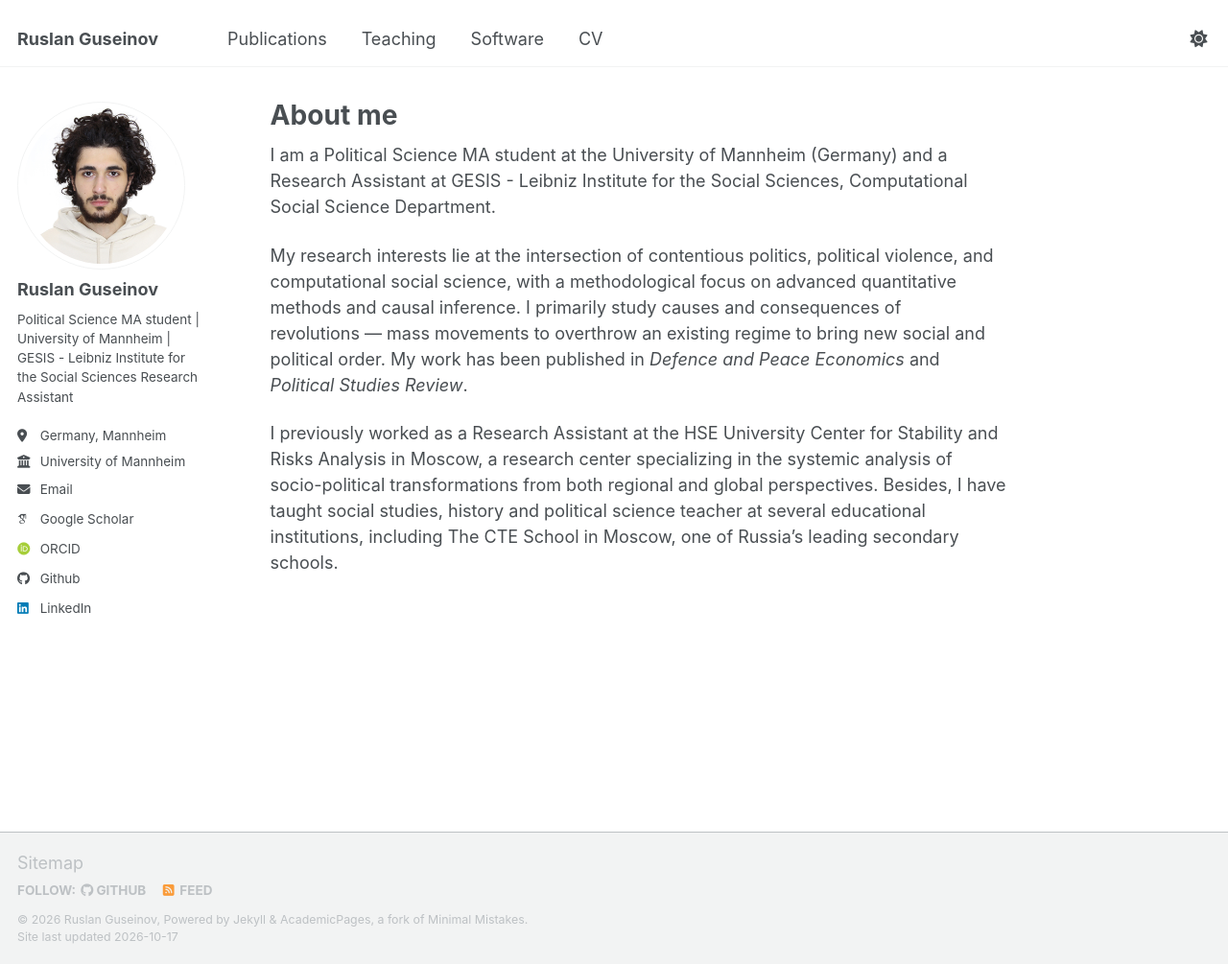
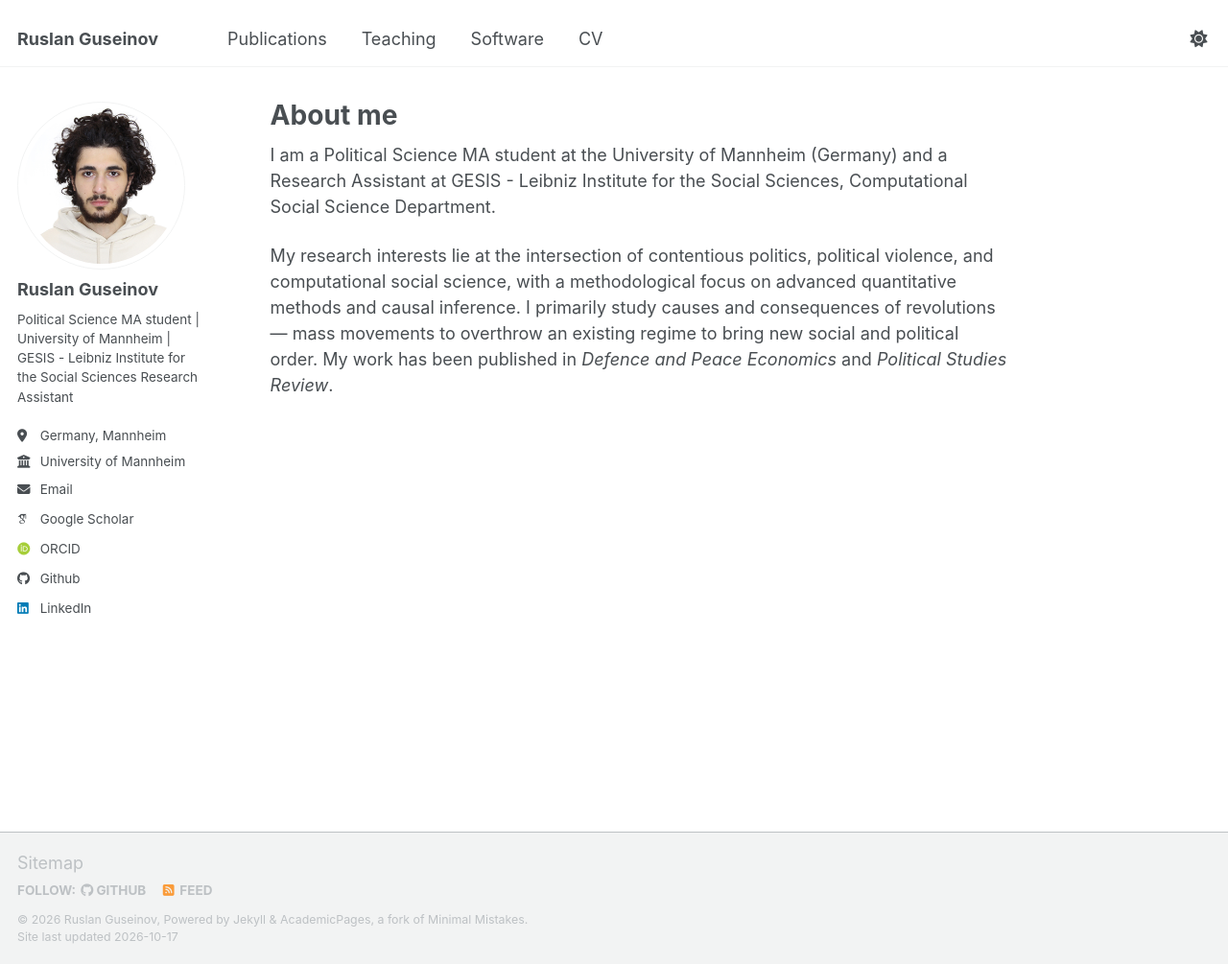
Before and after one commit to rguseinov/rguseinov.github.io, a Jekyll site: the page built from _pages/about.md, in a window 1280 px wide and 1005 px high. Shown: the whole window at 96% size. Built offline with Jekyll 4.4.1, drawn with Linux system fonts in a browser that asks for light colours; some web fonts are replaced.

Commit message:
Update about.md

```diff
--- a/_pages/about.md
+++ b/_pages/about.md
@@ -8,6 +8,4 @@ redirect_from:
 ---
 I am a Political Science MA student at the University of Mannheim (Germany) and a Research Assistant at GESIS - Leibniz Institute for the Social Sciences, Computational Social Science Department.
 
-My research interests lie at the intersection of contentious politics, political violence, and computational social science, with a methodological focus on advanced quantitative methods and causal inference. I primarily study causes and consequences of revolutions — mass movements to overthrow an existing regime to bring new social and political order. My work has been published in _Defence and Peace Economics_ and _Political Studies Review_.
-
-I previously worked as a Research Assistant at the HSE University Center for Stability and Risks Analysis in Moscow, a research center specializing in the systemic analysis of socio-political transformations from both regional and global perspectives. Besides, I have taught social studies, history and political science teacher at several educational institutions, including The CTE School in Moscow, one of Russia’s leading secondary schools.
+My research interests lie at the intersection of contentious politics, political violence, and computational social science, with a methodological focus on advanced quantitative methods and causal inference. I primarily study causes and consequences of revolutions — mass movements to overthrow an existing regime to bring new social and political order. My work has been published in _Defence and Peace Economics_ and _Political Studies Review_.
```
